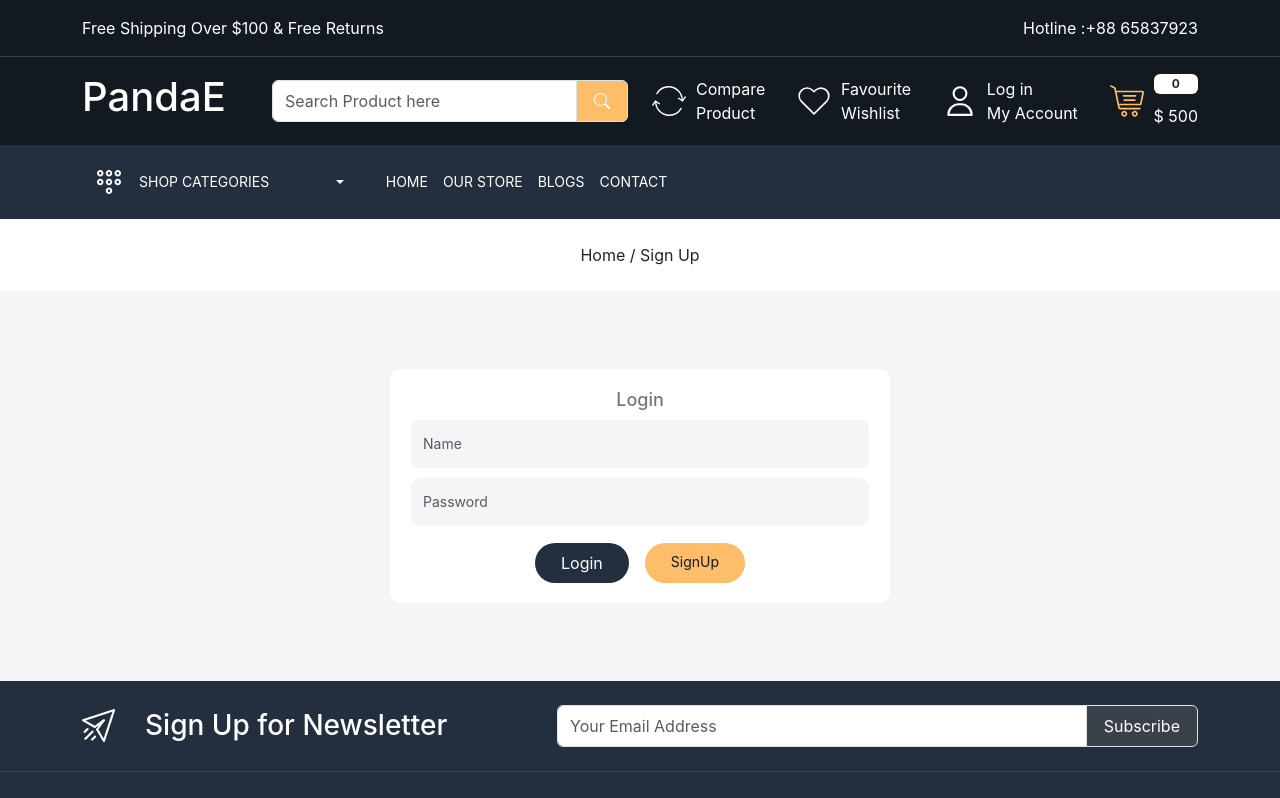
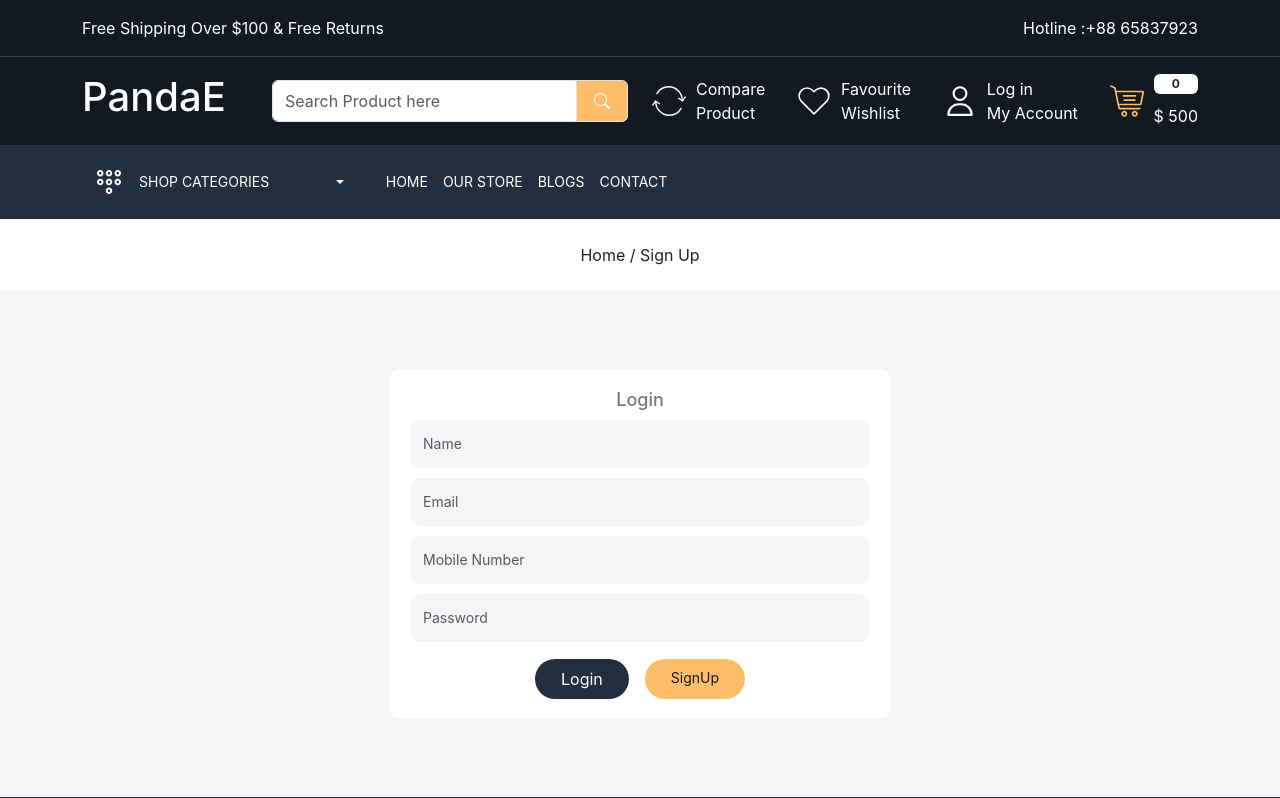
Before and after one commit to nrasel/ecommerce-mern, a React (Create React App) app: page /sign-up in a window 1280 px wide. Shown: the top 798 px of the page. Built offline with nearby package versions, Linux system fonts and the light colour scheme; a web font is replaced by a local one.

Commit message:
reset password page

```diff
--- a/src/pages/SignUp.js
+++ b/src/pages/SignUp.js
@@ -28,7 +28,23 @@ const SignUp = () => {
                     </div>
                     <div className="mt-2">
                       <input
-                        type="text"
+                        type="email"
+                        placeholder="Email"
+                        name="email"
+                        className="form-control"
+                      />
+                    </div>
+                    <div className="mt-2">
+                      <input
+                        type="tel"
+                        placeholder="Mobile Number"
+                        name="moile"
+                        className="form-control"
+                      />
+                    </div>
+                    <div className="mt-2">
+                      <input
+                        type="password"
                         name="password"
                         placeholder="Password"
                         className="form-control"
```
Also changed, not shown: src/pages/ResetPassword.js (added).
